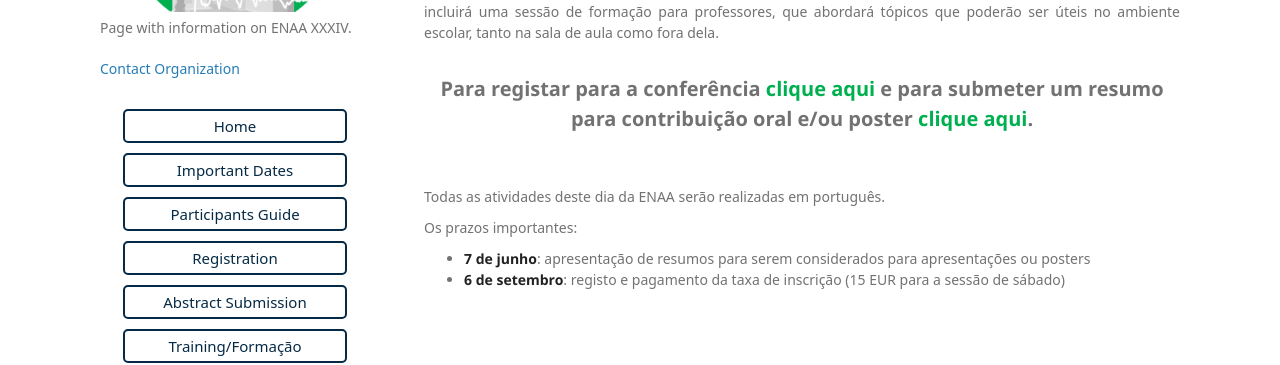
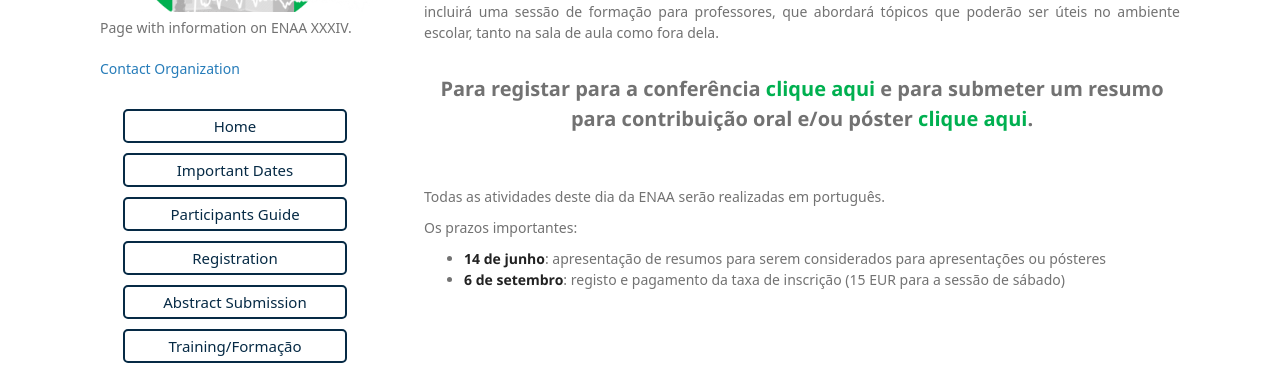
Before and after one commit to ENAA-XXXIV/ENAA-XXXIV.github.io, a Jekyll site: the page built from training.md, in a window 1280 px wide. Shown: the part 265-630 px from the top of the page. Built offline with Jekyll 4.4.1, drawn with Linux system fonts in a browser that asks for light colours; some web fonts are replaced; our own code applies the rules of GitHub Pages for plain Markdown files.

```diff
--- a/training.md
+++ b/training.md
@@ -9,12 +9,12 @@ Os participantes adquirirão novos conhecimentos sobre a investigação recente
 </div> <br>
 
 <div style="text-align: center; font-size: 20px; font-weight: bold">
-Para registar para a conferência <a href=registration_gform  style="color: #00b050"> clique aqui </a> e para submeter um resumo para contribuição oral e/ou poster <a href=abstract_gform  style="color: #00b050"> clique aqui</a>.
+Para registar para a conferência <a href=registration_gform  style="color: #00b050"> clique aqui </a> e para submeter um resumo para contribuição oral e/ou póster <a href=abstract_gform  style="color: #00b050"> clique aqui</a>.
 </div><br> <br>
 
 Todas as atividades deste dia da ENAA serão realizadas em português.
 
 Os prazos importantes:
 
-- **7 de junho**: apresentação de resumos para serem considerados para apresentações ou posters
+- **14 de junho**: apresentação de resumos para serem considerados para apresentações ou pósteres
 - **6 de setembro**: registo e pagamento da taxa de inscrição (15 EUR para a sessão de sábado)
```
Also changed, not shown: dates.md (+2 -2 lines).
